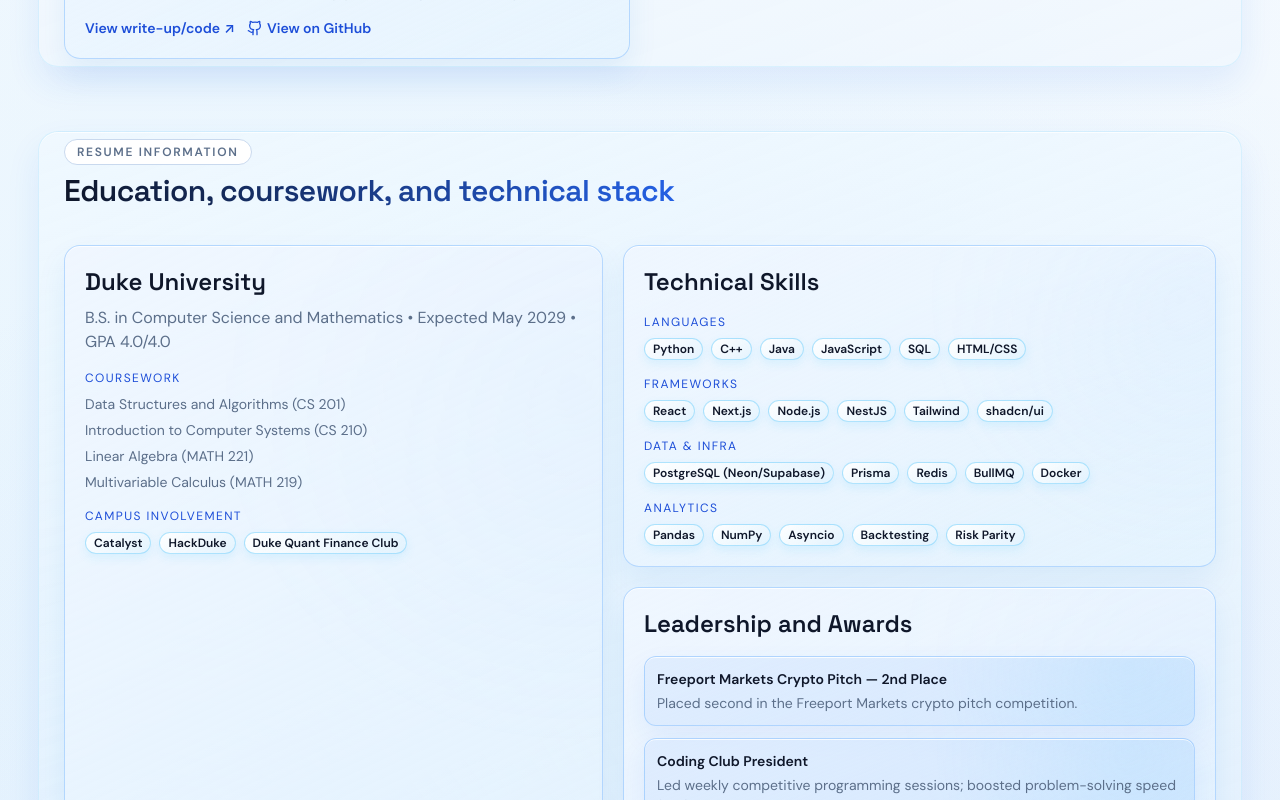
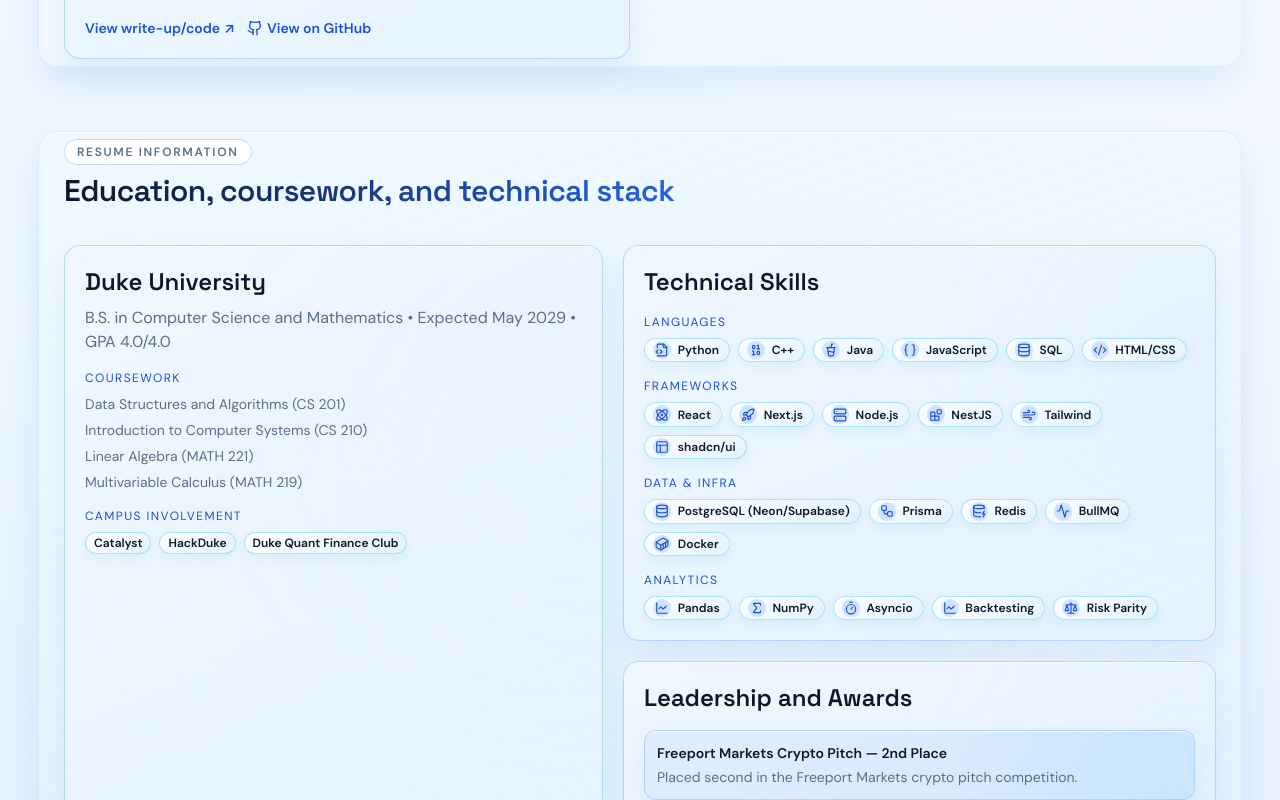
Before and after one commit to tristandarnell/Tristan-Darnell-personal-website, a Next.js app: page / in a window 1280 px wide. Shown: the part 2740-3540 px from the top of the page. Built offline with nearby package versions, Linux system fonts and the light colour scheme; no server answers.

Commit message:
more updates

```diff
--- a/app/globals.css
+++ b/app/globals.css
@@ -522,6 +522,25 @@
   box-shadow: 0 4px 10px rgba(56, 189, 248, 0.12);
 }
 
+.skill-chip {
+  display: inline-flex;
+  align-items: center;
+  gap: 0.4rem;
+  padding-right: 0.62rem;
+}
+
+.skill-chip-icon {
+  display: inline-flex;
+  align-items: center;
+  justify-content: center;
+  width: 1.15rem;
+  height: 1.15rem;
+  border-radius: 999px;
+  background: rgba(191, 219, 254, 0.74);
+  color: #1d4ed8;
+  flex: 0 0 auto;
+}
+
 .hero-email-link {
   color: #0f172a;
 }
@@ -943,6 +962,11 @@
   color: #e2e8f0;
 }
 
+.dark .skill-chip-icon {
+  background: rgba(37, 99, 235, 0.36);
+  color: #bfdbfe;
+}
+
 .dark .hero-email-link {
   color: #e2e8f0;
 }
--- a/app/layout.tsx
+++ b/app/layout.tsx
@@ -1,5 +1,6 @@
 import type { Metadata } from "next";
 import { DM_Sans, IBM_Plex_Mono, Space_Grotesk } from "next/font/google";
+import { profile } from "@/content/resume";
 import "./globals.css";
 
 const display = Space_Grotesk({
@@ -21,16 +22,78 @@
   display: "swap"
 });
 
+const siteUrl = "https://tristan-darnell.vercel.app";
+const metaTitle = "Tristan Darnell – Software Engineer | Duke CS/Math";
+const metaDescription =
+  "Tristan Darnell is a Duke CS/Math student and incoming Lockheed Martin software engineering intern. Built production-grade systems, shipped full-stack products, and scaled an e-commerce operation to $1M+ annual sales.";
+
 export const metadata: Metadata = {
-  title: "Tristan Darnell | Software Engineer",
-  description:
-    "Next.js portfolio for Tristan Darnell — marketplace automation, quant research systems, and end-to-end product builds."
+  metadataBase: new URL(siteUrl),
+  title: {
+    default: metaTitle,
+    template: "%s | Tristan Darnell"
+  },
+  description: metaDescription,
+  alternates: {
+    canonical: "/"
+  },
+  keywords: [
+    "Tristan Darnell",
+    "Software Engineer",
+    "Duke University",
+    "Computer Science",
+    "Mathematics",
+    "Quantitative Research",
+    "Full Stack Developer"
+  ],
+  openGraph: {
+    title: metaTitle,
+    description: metaDescription,
+    url: siteUrl,
+    siteName: "Tristan Darnell Portfolio",
+    type: "website"
+  },
+  twitter: {
+    card: "summary_large_image",
+    title: metaTitle,
+    description: metaDescription
+  }
+};
+
+const personSchema = {
+  "@context": "https://schema.org",
+  "@type": "Person",
+  name: profile.name,
+  url: siteUrl,
+  image: `${siteUrl}/images/IMG_0106.jpeg`,
+  email: `mailto:${profile.email}`,
+  jobTitle: "Software Engineer Intern",
+  description: metaDescription,
+  alumniOf: {
+    "@type": "CollegeOrUniversity",
+    name: "Duke University"
+  },
+  worksFor: {
+    "@type": "Organization",
+    name: "Lockheed Martin"
+  },
+  sameAs: profile.links.map((link) => link.href),
+  knowsAbout: [
+    "Software Engineering",
+    "Quantitative Research",
+    "Full-Stack Development",
+    "Algorithmic Trading",
+    "Distributed Systems"
+  ]
 };
 
 export default function RootLayout({ children }: { children: React.ReactNode }) {
   return (
     <html lang="en" className={`${display.variable} ${body.variable} ${mono.variable}`}>
-      <body>{children}</body>
+      <body>
+        <script type="application/ld+json" dangerouslySetInnerHTML={{ __html: JSON.stringify(personSchema) }} />
+        {children}
+      </body>
     </html>
   );
 }
--- a/app/page.tsx
+++ b/app/page.tsx
@@ -1,7 +1,39 @@
 "use client";
 
 import { useEffect, useMemo, useState } from "react";
-import { Activity, Code2, Database, Github, Linkedin, Mail, Menu, Moon, Music4, Sun, X } from "lucide-react";
+import {
+  Activity,
+  Atom,
+  Binary,
+  Blocks,
+  Braces,
+  ChartLine,
+  Code2,
+  CodeXml,
+  Container,
+  CupSoda,
+  Database,
+  DatabaseZap,
+  FileCode2,
+  Github,
+  Linkedin,
+  Mail,
+  Menu,
+  Moon,
+  Music4,
+  PanelsTopLeft,
+  Rocket,
+  Scale,
+  Server,
+  Sigma,
+  Sun,
+  Timer,
+  Wind,
+  Workflow,
+  Wrench,
+  X,
+  type LucideIcon
+} from "lucide-react";
 import { Badge } from "@/components/ui/badge";
 import { Button } from "@/components/ui/button";
 import { Card, CardContent, CardDescription, CardHeader, CardTitle } from "@/components/ui/card";
@@ -21,6 +53,30 @@
   { id: "resume-info", label: "Resume" },
   { id: "personality", label: "Spotify" }
 ] as const;
+const skillIconMap: Record<string, LucideIcon> = {
+  Python: FileCode2,
+  "C++": Binary,
+  Java: CupSoda,
+  JavaScript: Braces,
+  SQL: Database,
+  "HTML/CSS": CodeXml,
+  React: Atom,
+  "Next.js": Rocket,
+  "Node.js": Server,
+  NestJS: Blocks,
+  Tailwind: Wind,
+  "shadcn/ui": PanelsTopLeft,
+  "PostgreSQL (Neon/Supabase)": Database,
+  Prisma: Workflow,
+  Redis: DatabaseZap,
+  BullMQ: Activity,
+  Docker: Container,
+  Pandas: ChartLine,
+  NumPy: Sigma,
+  Asyncio: Timer,
+  Backtesting: ChartLine,
+  "Risk Parity": Scale
+};
 
 type SpotifyArtist = {
   id: string;
@@ -694,11 +750,17 @@
                     <div key={skillGroup.group}>
                       <p className="text-xs uppercase tracking-[0.12em] text-blue-700">{skillGroup.group}</p>
                       <div className="mt-2 flex flex-wrap gap-2">
-                        {skillGroup.items.map((item) => (
-                          <span key={item} className="tag-chip rounded-full px-2 py-0.5 text-xs font-semibold">
-                            {item}
-                          </span>
-                        ))}
+                        {skillGroup.items.map((item) => {
+                          const SkillIcon = skillIconMap[item] ?? Wrench;
+                          return (
+                            <span key={item} className="tag-chip skill-chip rounded-full px-2 py-0.5 text-xs font-semibold">
+                              <span className="skill-chip-icon" aria-hidden="true">
+                                <SkillIcon className="h-3.5 w-3.5" />
+                              </span>
+                              <span>{item}</span>
+                            </span>
+                          );
+                        })}
                       </div>
                     </div>
                   ))}
```
Also changed, not shown: 1 other file (tests, documents, lock files or other folders).
